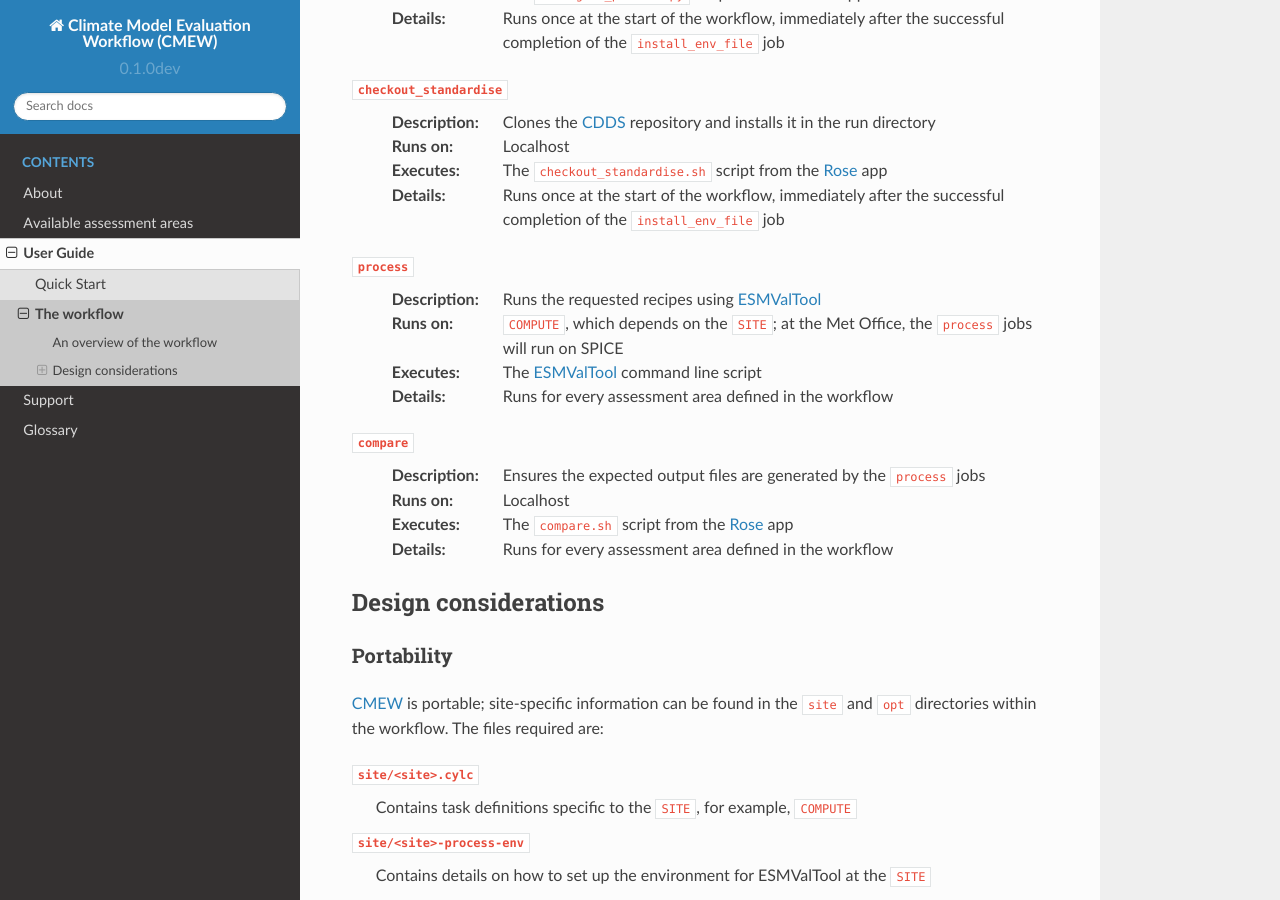
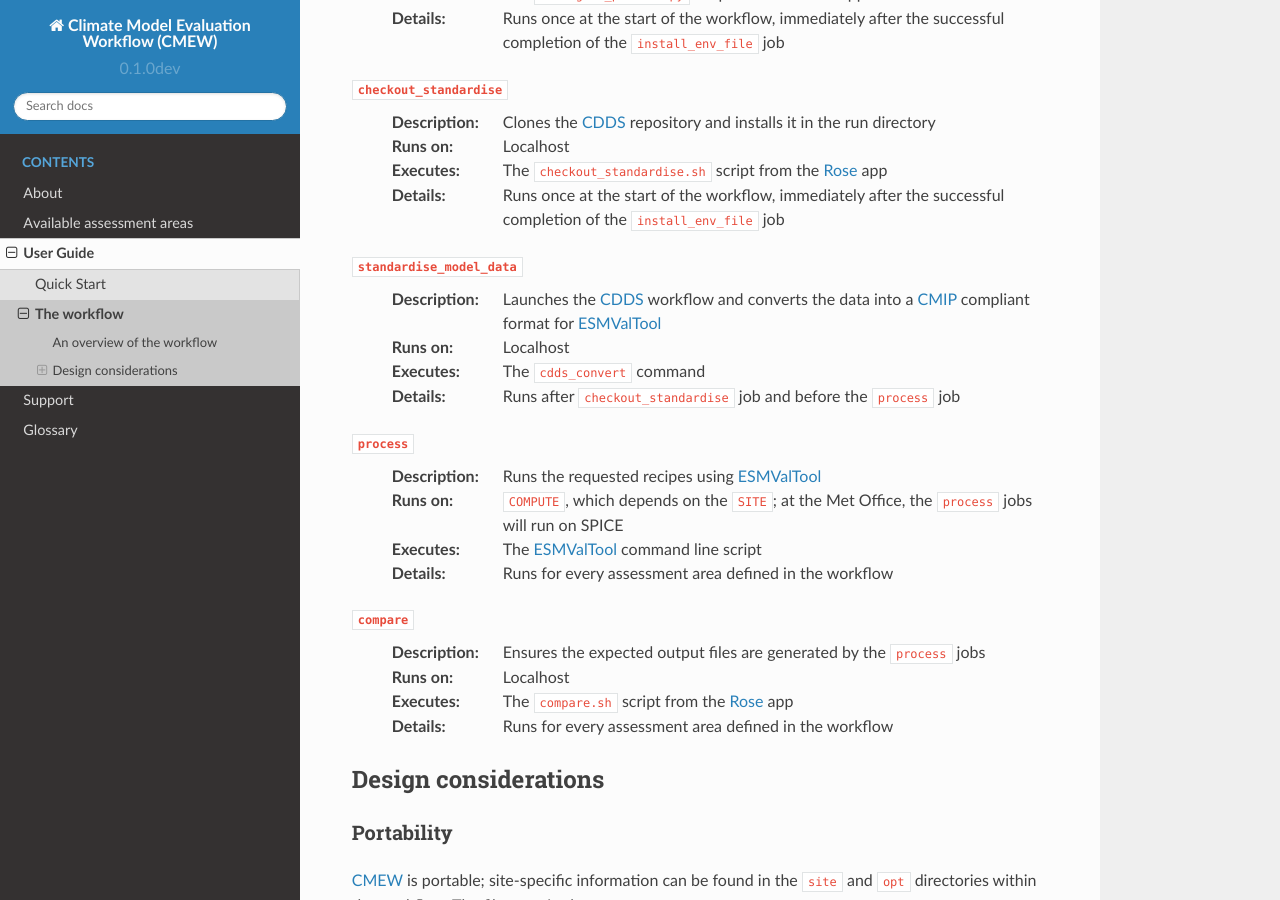
Before and after one commit to MetOffice/CMEW, a Sphinx documentation site: the page built from doc/source/user_guide/workflow.rst, in a window 1280 px wide and 900 px high, scrolled down 514 px. Built offline with Sphinx 7.4.7 and the Read the Docs theme 2.0.0, drawn with Linux system fonts in a browser that asks for light colours.

Commit message:
#106: Updated docs to add standardise_model_data

```diff
--- a/doc/source/user_guide/workflow.rst
+++ b/doc/source/user_guide/workflow.rst
@@ -41,6 +41,17 @@
   :Details:
      Runs once at the start of the workflow, immediately after the successful
      completion of the ``install_env_file`` job
+
+``standardise_model_data``
+  :Description:
+     Launches the |CDDS| workflow and converts the data into a |CMIP| compliant
+     format for |ESMValTool|
+  :Runs on:
+     Localhost
+  :Executes:
+     The ``cdds_convert`` command
+  :Details:
+     Runs after ``checkout_standardise`` job and before the ``process`` job
 
 ``process``
   :Description:
```
